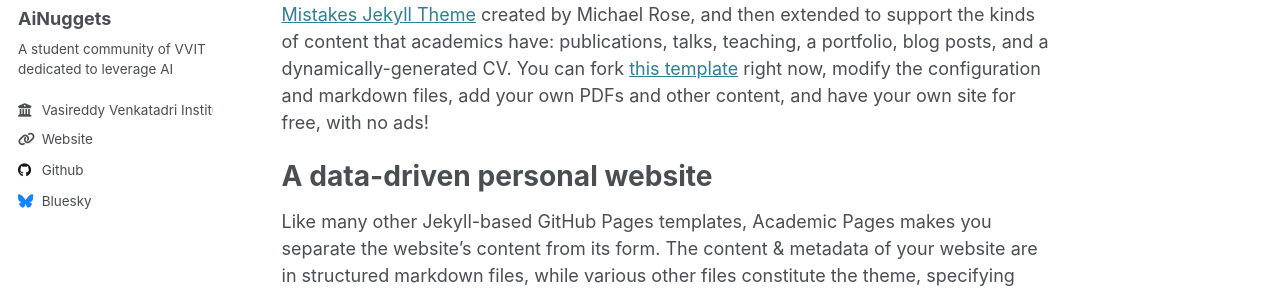
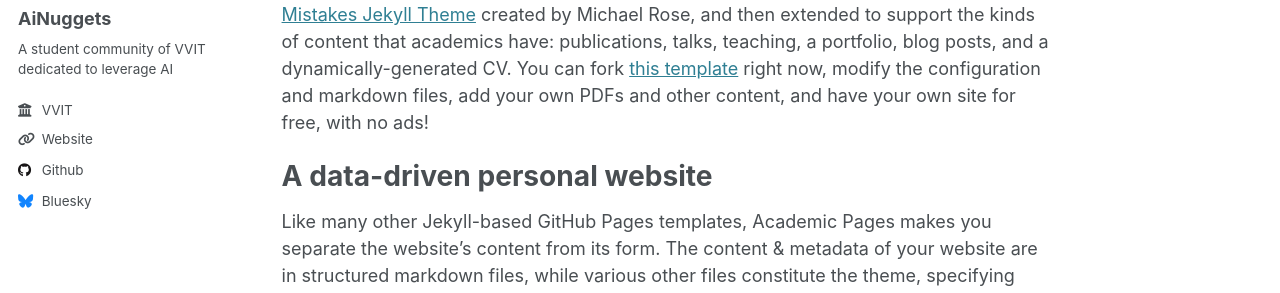
Before and after one commit to aihubbq/aihub-vvit.github.io, a Jekyll site: the page built from _pages/about.md, in a window 1280 px wide. Shown: the part 283-576 px from the top of the page. Built offline with Jekyll 4.4.1, drawn with Linux system fonts in a browser that asks for light colours.

Commit message:
Update _config.yml

```diff
--- a/_config.yml
+++ b/_config.yml
@@ -26,7 +26,7 @@ author:
   pronouns         : # example: "They/hThem"
   bio              : "A student community of VVIT dedicated to leverage AI"
   location         : # "Earth"
-  employer         : "Vasireddy Venkatadri Institute of Technology"
+  employer         : "VVIT"
   uri              : "https://www.vvvitguntur.com/"
   email            : # "none@example.org"
 
```
